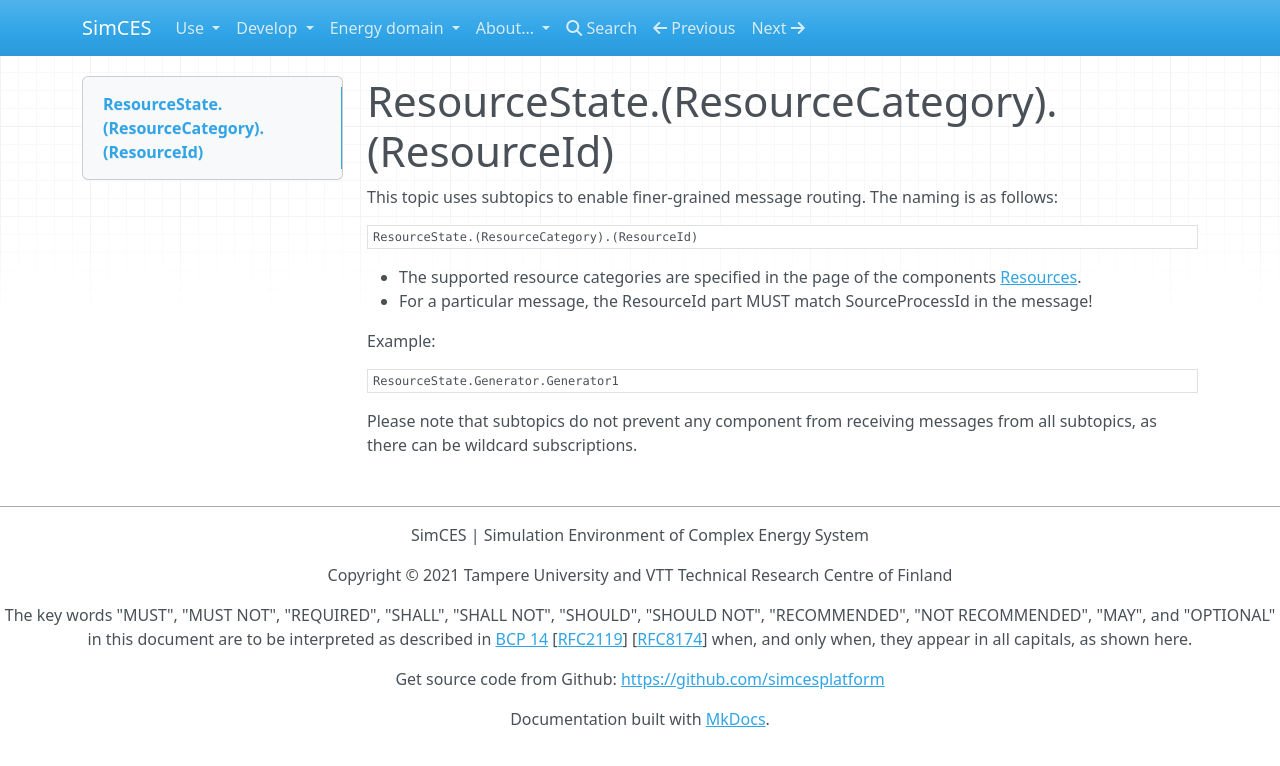
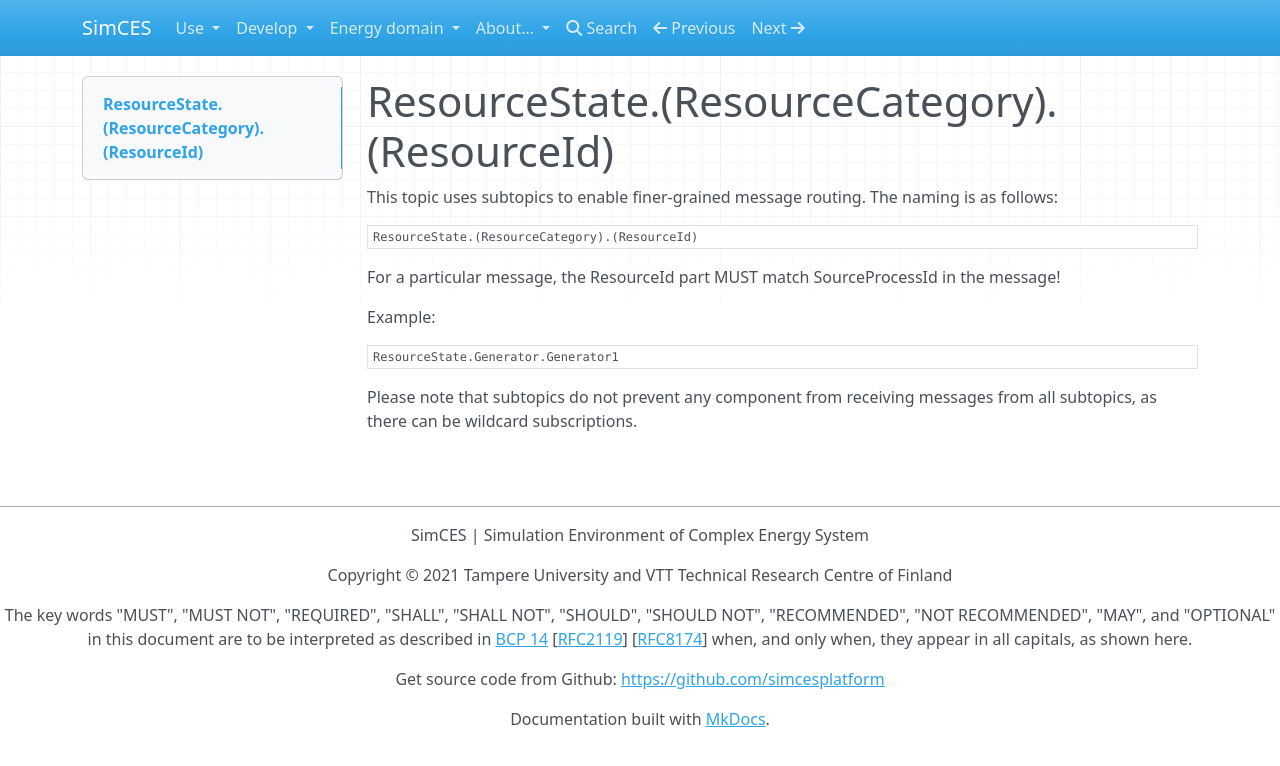
Before and after one commit to simcesplatform/simcesplatform.github.io, an MkDocs documentation site: the page built from markdown/energy_topic-resourcestate.md, in a window 1280 px wide. Shown: the top 766 px of the page. Built offline with MkDocs 1.6.1, drawn with Linux system fonts in a browser that asks for light colours; nearby versions of some CDN libraries; library files that are not in the unit come from our copies.

Commit message:
In two energy topics page, remove link to non-existent resources page

````diff
--- a/markdown/energy_topic-resourcestate.md
+++ b/markdown/energy_topic-resourcestate.md
@@ -6,8 +6,7 @@ This topic uses subtopics to enable finer-grained message routing. The naming is
 ResourceState.(ResourceCategory).(ResourceId)
 ```
 
-- The supported resource categories are specified in the page of the components [Resources](energy_resources.md).
-- For a particular message, the ResourceId part MUST match SourceProcessId in the message!
+For a particular message, the ResourceId part MUST match SourceProcessId in the message!
 
 Example:
 
````
Also changed, not shown: markdown/energy_topic-resourceforecaststate.md (+0 -2 lines).
